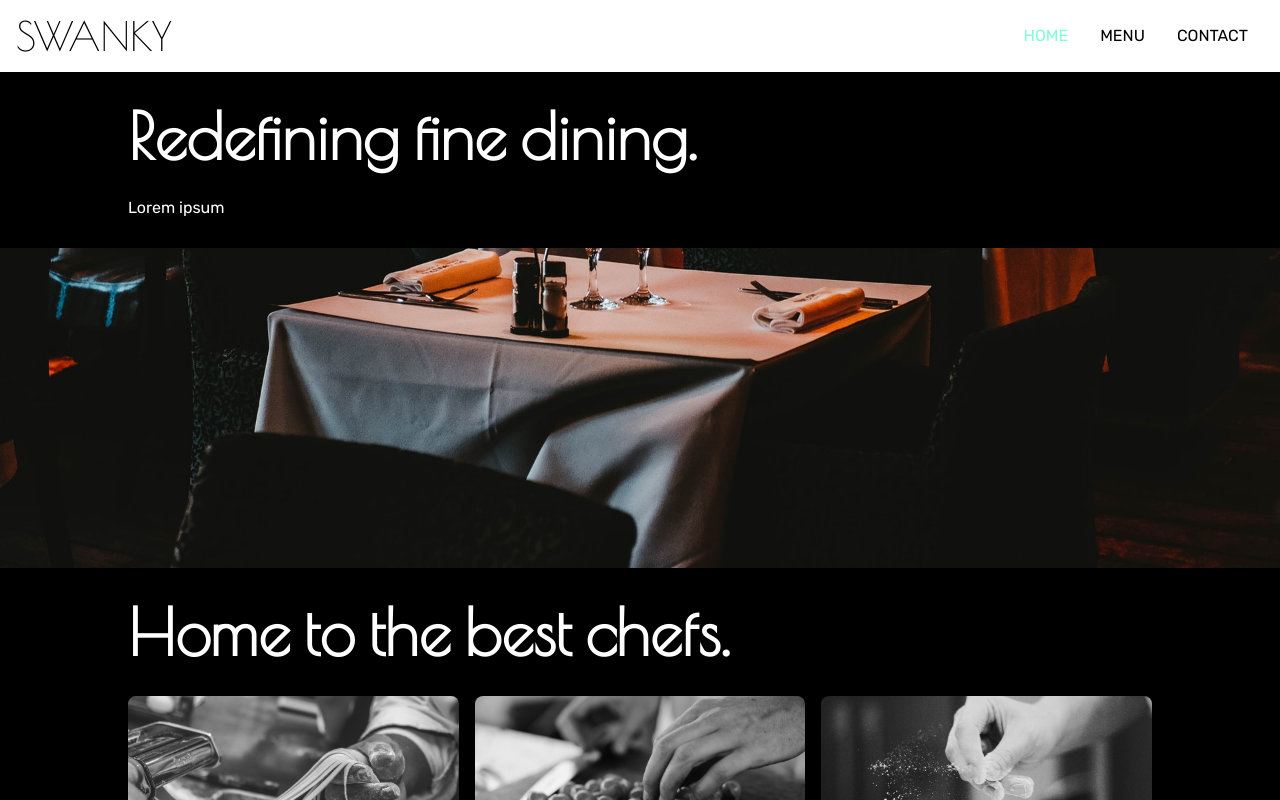
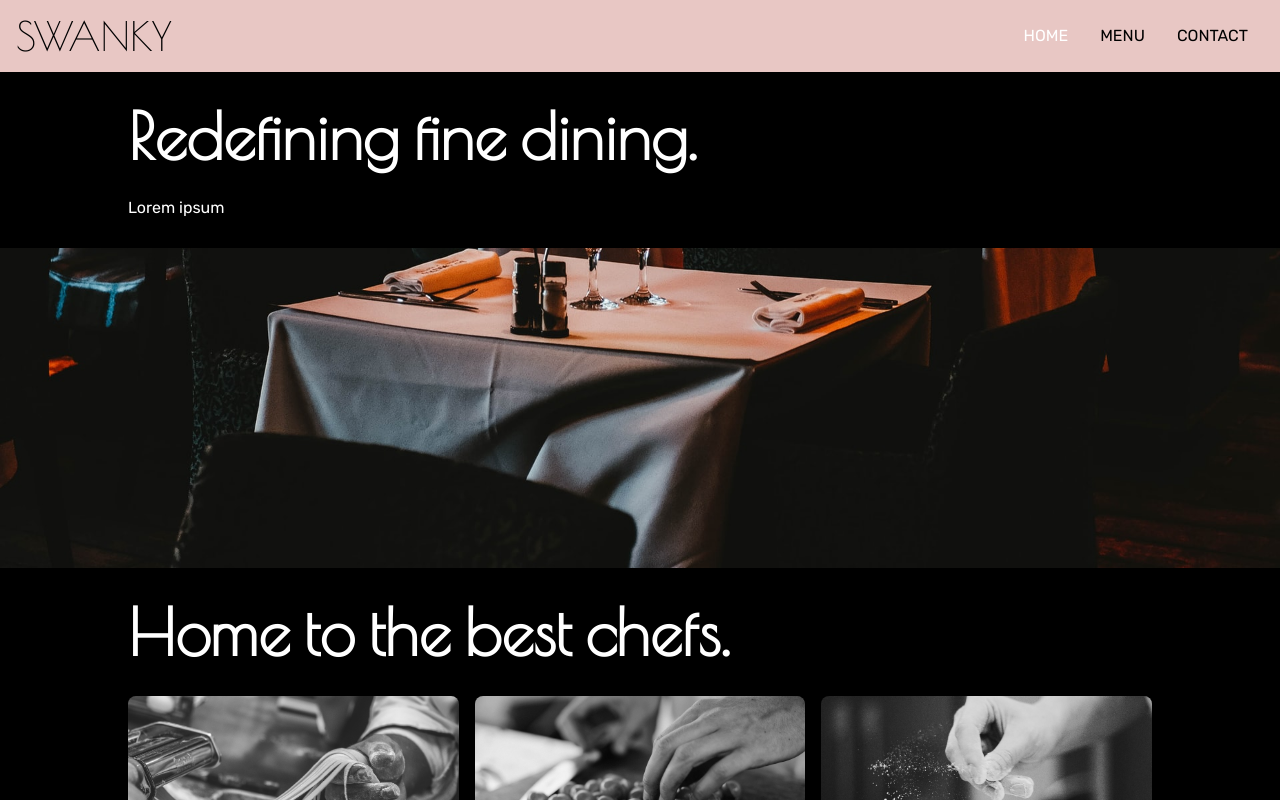
Before and after one commit to darianjason/swanky-restaurant, a website built with webpack: page dist/index.html in a window 1280 px wide. In both pictures the pointer is over the item "HOME". Shown: the top 800 px of the page. Built offline with nearby package versions, Linux system fonts and the light colour scheme.

Commit message:
Change colors

```diff
--- a/src/stylesheets/contact.css
+++ b/src/stylesheets/contact.css
@@ -25,5 +25,5 @@
 }
 
 .contact-item a:hover {
-    color: aquamarine;
+    color: #E8C7C4;
 }
--- a/src/stylesheets/main.css
+++ b/src/stylesheets/main.css
@@ -20,7 +20,7 @@ header {
     padding: 1rem;
     display: flex;
     justify-content: space-between;
-    background-color: white;
+    background-color: #E8C7C4;
     color: black;
     max-width: 100%;
 }
@@ -54,7 +54,7 @@ nav ul li {
 }
 
 nav ul li:hover {
-    color: aquamarine;
+    color: white;
     cursor: pointer;
 }
 
```
